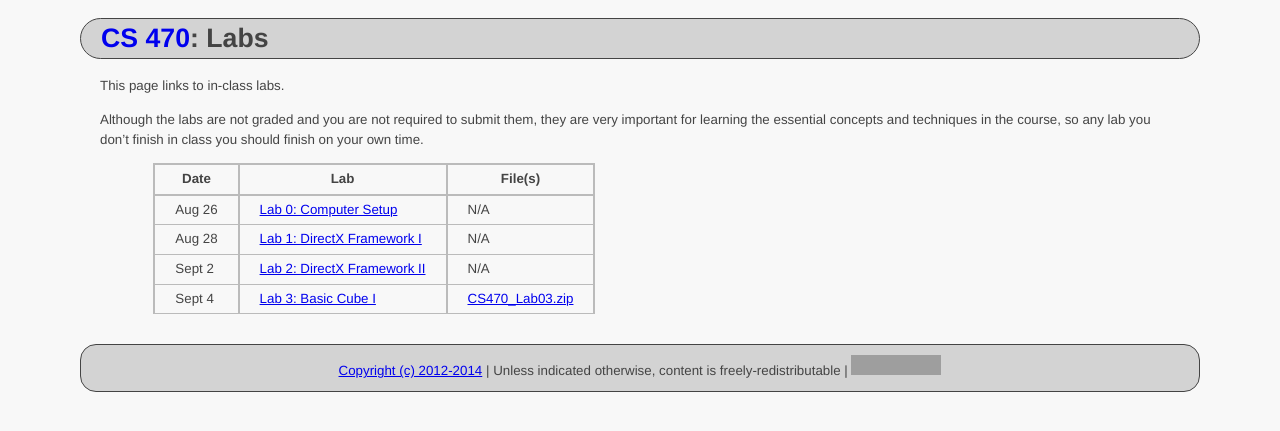
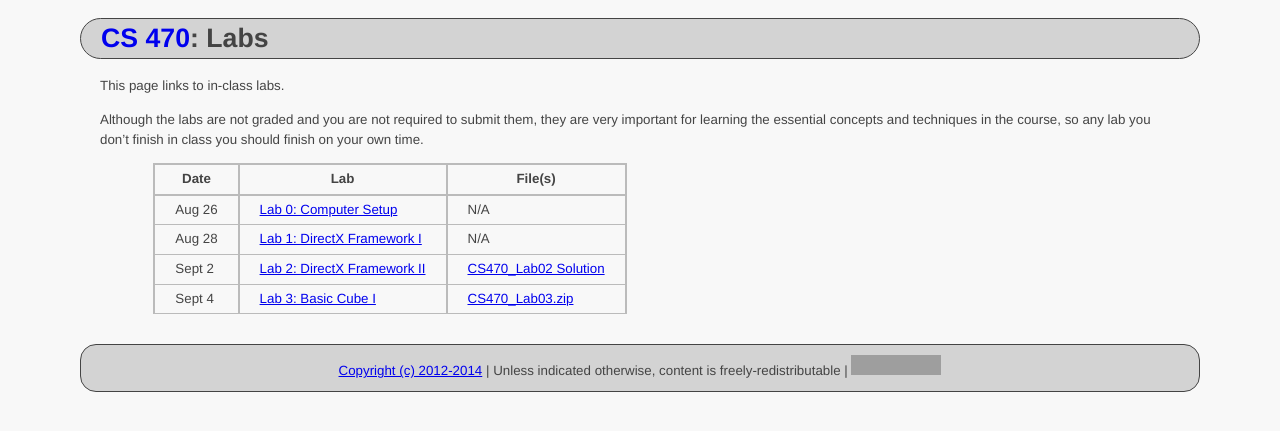
Before and after one commit to ycpcs/cs470-fall2014, a Jekyll site: the page built from labs/index.md, in a window 1280 px wide. Shown: the top 431 px of the page. Built offline with Jekyll 4.4.1, drawn with Linux system fonts in a browser that asks for light colours; Markdown is read by kramdown in place of the engine named in the settings; grey boxes are pictures that could not be loaded.

Commit message:
add solution for lab 2
add zip file with solution for lab 2

```diff
--- a/labs/index.md
+++ b/labs/index.md
@@ -11,5 +11,5 @@ Although the labs are not graded and you are not required to submit them, they a
 > ---- | --- | -------
 > Aug 26 | [Lab 0: Computer Setup](lab00.html) | N/A
 > Aug 28 | [Lab 1: DirectX Framework I](lab01.html) | N/A
-> Sept 2 | [Lab 2: DirectX Framework II](lab02.html) | N/A
+> Sept 2 | [Lab 2: DirectX Framework II](lab02.html) | [CS470_Lab02 Solution](sol/CS470_Lab02.zip)
 > Sept 4 | [Lab 3: Basic Cube I](lab03.html) | [CS470_Lab03.zip](src/CS470_Lab03.zip)
```
Also changed, not shown: 1 other file.
